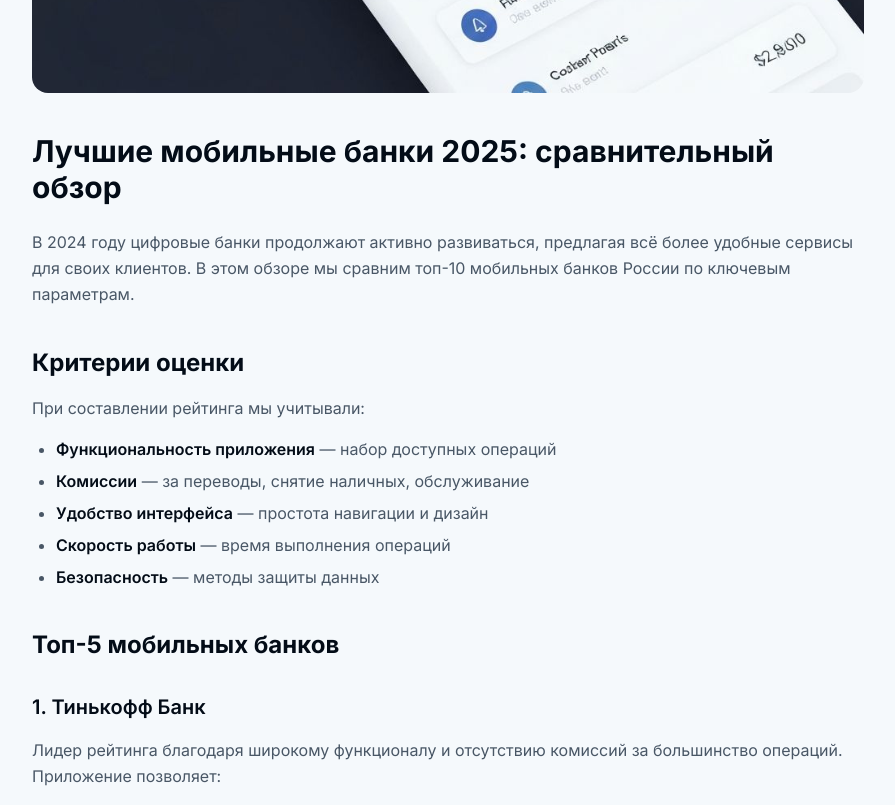
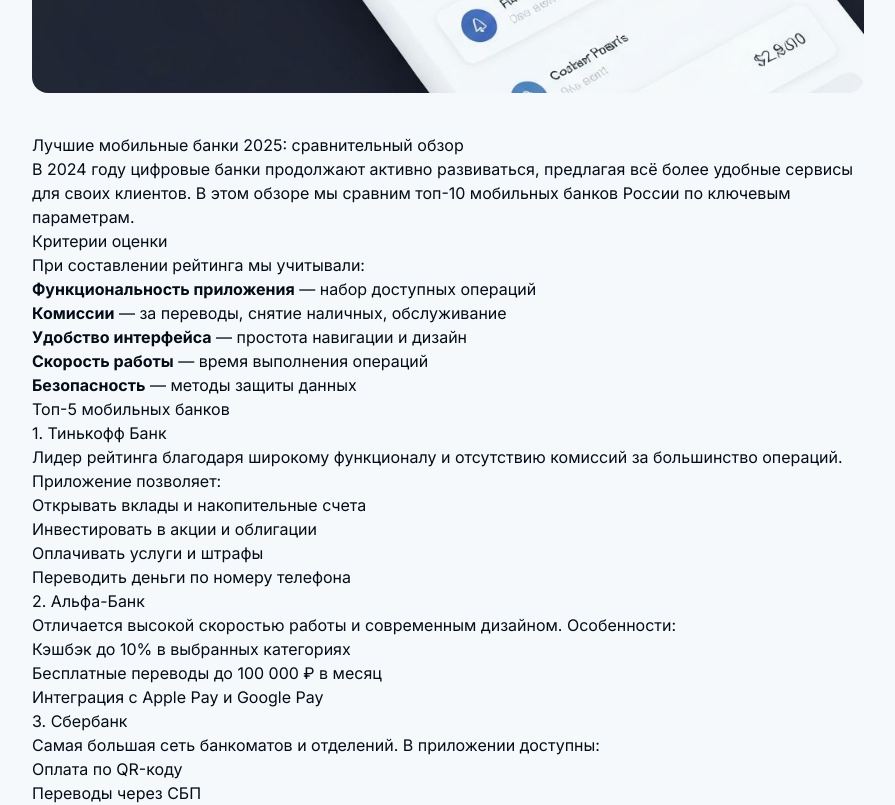
Before and after one commit to Aleck-rgb/Fintech, a Next.js app in the folder fintech-portal-homepage/: page /articles/best-mobile-banks-2024 in a window 1280 px wide. Shown: the part 760-1565 px from the top of the page, without its empty margins (192-1087 px from the left). Built offline with nearby package versions, Linux system fonts and the light colour scheme.

Commit message:
Update page.tsx
Библиотеки `react-markdown`, `remark-gfm` и `gray-matter` установлены в проекте

```diff
--- a/fintech-portal-homepage/app/articles/[slug]/page.tsx
+++ b/fintech-portal-homepage/app/articles/[slug]/page.tsx
@@ -3,6 +3,8 @@ import { ArrowLeft, Clock, Calendar } from "lucide-react"
 import { Badge } from "@/components/ui/badge"
 import { getArticleBySlug, getAllArticles } from "@/lib/articles"
 import Link from "next/link"
+import ReactMarkdown from "react-markdown"
+import remarkGfm from "remark-gfm"
 
 export async function generateStaticParams() {
   const articles = getAllArticles()
@@ -23,105 +25,6 @@ export async function generateMetadata({ params }: { params: Promise<{ slug: str
     title: `${article.title} | FinTechGuide`,
     description: article.description,
   }
-}
-
-// Простой рендерер Markdown в HTML
-function renderMarkdown(content: string): string {
-  // Разбиваем на блоки по двойным переносам строк
-  const blocks = content.split(/\n\n+/)
-
-  const renderedBlocks = blocks.map((block) => {
-    const trimmed = block.trim()
-
-    // Пропускаем пустые блоки
-    if (!trimmed) return ""
-
-    // Горизонтальная линия
-    if (/^[-*_]{3,}$/.test(trimmed)) {
-      return '<hr class="my-8 border-border" />'
-    }
-
-    // Заголовки
-    if (trimmed.startsWith("### ")) {
-      return `<h3 class="text-xl font-semibold mt-8 mb-4 text-foreground">${formatInline(trimmed.slice(4))}</h3>`
-    }
-    if (trimmed.startsWith("## ")) {
-      return `<h2 class="text-2xl font-bold mt-10 mb-4 text-foreground">${formatInline(trimmed.slice(3))}</h2>`
-    }
-    if (trimmed.startsWith("# ")) {
-      return `<h1 class="text-3xl font-bold mt-8 mb-6 text-foreground">${formatInline(trimmed.slice(2))}</h1>`
-    }
-
-    // Списки (маркированные)
-    if (/^[-*] /.test(trimmed)) {
-      const items = trimmed.split(/\n/).map((line) => {
-        const text = line.replace(/^[-*] /, "")
-        return `<li class="mb-2">${formatInline(text)}</li>`
-      })
-      return `<ul class="list-disc pl-6 mb-6 text-muted-foreground space-y-1">${items.join("")}</ul>`
-    }
-
-    // Списки (нумерованные)
-    if (/^\d+\. /.test(trimmed)) {
-      const items = trimmed.split(/\n/).map((line) => {
-        const text = line.replace(/^\d+\. /, "")
-        return `<li class="mb-2">${formatInline(text)}</li>`
-      })
-      return `<ol class="list-decimal pl-6 mb-6 text-muted-foreground space-y-1">${items.join("")}</ol>`
-    }
-
-    // Цитаты
-    if (trimmed.startsWith("> ")) {
-      const text = trimmed.replace(/^> ?/gm, "")
-      return `<blockquote class="border-l-4 border-accent pl-4 py-2 my-6 italic text-muted-foreground bg-muted/30 rounded-r-lg">${formatInline(text)}</blockquote>`
-    }
-
-    // Таблицы
-    if (trimmed.includes("|")) {
-      const rows = trimmed.split("\n").filter((row) => row.includes("|"))
-      if (rows.length >= 2) {
-        const headerRow = rows[0]
-        const dataRows = rows.slice(2) // Пропускаем разделитель
-
-        const headers = headerRow.split("|").filter((cell) => cell.trim() && !cell.includes("---"))
-        const headerCells = headers
-          .map(
-            (cell) =>
-              `<th class="border border-border px-4 py-2 bg-muted font-semibold text-left">${formatInline(cell.trim())}</th>`,
-          )
-          .join("")
-
-        const bodyRows = dataRows
-          .map((row) => {
-            const cells = row.split("|").filter((cell) => cell.trim())
-            return `<tr>${cells.map((cell) => `<td class="border border-border px-4 py-2">${formatInline(cell.trim())}</td>`).join("")}</tr>`
-          })
-          .join("")
-
-        return `<div class="overflow-x-auto my-6"><table class="w-full border-collapse border border-border"><thead><tr>${headerCells}</tr></thead><tbody>${bodyRows}</tbody></table></div>`
-      }
-    }
-
-    // Обычный параграф
-    return `<p class="mb-4 text-muted-foreground leading-relaxed">${formatInline(trimmed)}</p>`
-  })
-
-  return renderedBlocks.filter(Boolean).join("\n")
-}
-
-// Форматирование инлайн-элементов (жирный, курсив, ссылки, код)
-function formatInline(text: string): string {
-  return (
-    text
-      // Ссылки [text](url)
-      .replace(/\[([^\]]+)\]$$([^)]+)$$/g, '<a href="$2" class="text-accent hover:underline">$1</a>')
-      // Жирный текст
-      .replace(/\*\*([^*]+)\*\*/g, '<strong class="font-semibold text-foreground">$1</strong>')
-      // Курсив
-      .replace(/\*([^*]+)\*/g, "<em>$1</em>")
-      // Инлайн-код
-      .replace(/`([^`]+)`/g, '<code class="bg-muted px-1.5 py-0.5 rounded text-sm font-mono">$1</code>')
-  )
 }
 
 export default async function ArticlePage({ params }: { params: Promise<{ slug: string }> }) {
@@ -176,10 +79,9 @@ export default async function ArticlePage({ params }: { params: Promise<{ slug:
         </div>
 
         {/* Article Content */}
-        <div
-          className="prose prose-lg max-w-none"
-          dangerouslySetInnerHTML={{ __html: renderMarkdown(article.content) }}
-        />
+        <div className="prose prose-lg max-w-none prose-headings:text-foreground prose-p:text-muted-foreground prose-strong:text-foreground prose-a:text-accent hover:prose-a:text-accent/80 prose-blockquote:border-accent prose-blockquote:text-muted-foreground prose-li:text-muted-foreground prose-hr:border-border prose-th:bg-muted prose-th:text-foreground prose-td:text-muted-foreground">
+          <ReactMarkdown remarkPlugins={[remarkGfm]}>{article.content}</ReactMarkdown>
+        </div>
 
         {/* Back to Articles */}
         <div className="mt-12 pt-8 border-t border-border">
```
